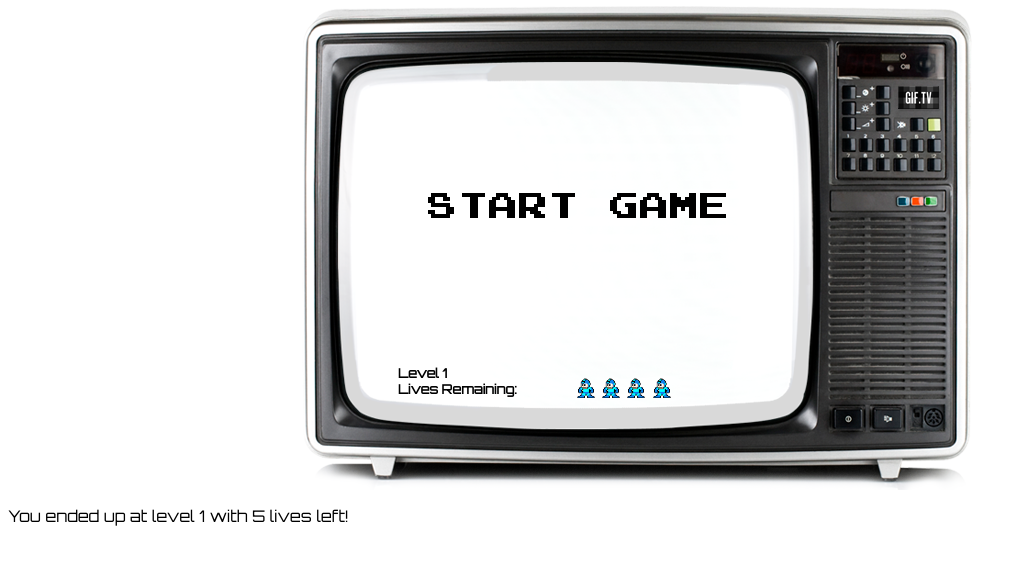
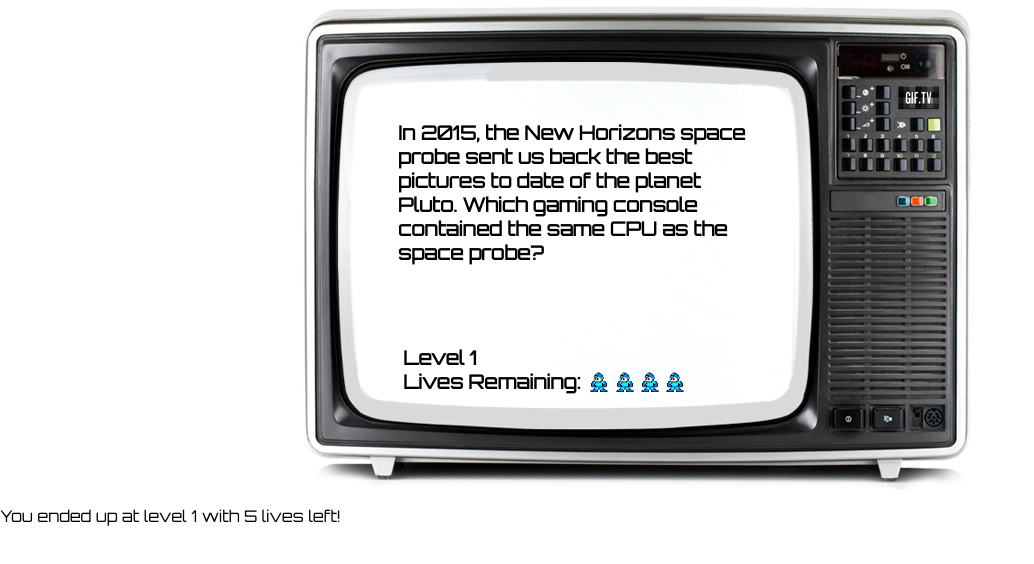
Before and after one commit to nikthequik/quiz-app, a plain HTML site: page index.html in a window 1280 px wide. Both pictures are taken after a click on the picture 575 px from the left and 304 px from the top of the page. Shown: the part 102-666 px from the top of the page, without its empty margins (0-1034 px from the left). Drawn offline with nearby package versions, Linux system fonts and the light colour scheme.

Commit message:
-start on nextQuestion function -create transition from start to first question

```diff
--- a/css/style.css
+++ b/css/style.css
@@ -42,13 +42,15 @@
 
 #hud {
 	position: absolute;
-	top: 34em;
+    left: 21em;
+    top: 21em;
+    font-size: 1.2rem;
 }
 
 .lifebox {
 	position: absolute;
-	top: 25em;
-	left: 30em;
+    top: 24.7em;
+    left: 30.7em;
 }
 
 .life {
--- a/index.html
+++ b/index.html
@@ -4,15 +4,14 @@
 	<meta charset="UTF-8">
 	<title>Game Console Quiz</title>
 	<link href='https://fonts.googleapis.com/css?family=Orbitron' rel='stylesheet' type='text/css'>
-	<!-- <link rel="stylesheet" href="css/normalize.css"> -->
+	<link rel="stylesheet" href="css/normalize.css">
 	<link rel="stylesheet" href="css/style.css">
 </head>
 <body>
 	<h1 id="title">Video Game Console Quiz</h1>
-	<div id="start"></div>
 	<div id="tv-box">
 		<img id="start" src="img/start.png" alt="Start">
-		<p></p>
+		<p id="qbox"></p>
 		<div class="choicebox">
 		<!-- 	<ul class="answers">
 			<li class="choice"><input type="radio" name="choice">XBox</li>
--- a/js/app.js
+++ b/js/app.js
@@ -1,5 +1,7 @@
 $(function() {
-	var lifeCounter = 4;
+	var lifeCounter = 4,
+		currentQuestion = 0,
+		currentLevel = 1;
 
 	var questions = [{
 		question: "In 2015, the New Horizons space probe sent us back the best pictures to date of the planet Pluto.  Which gaming console contained the same CPU as the space probe?",
@@ -34,6 +36,12 @@
 		}
 	];
 
+	$('#start').on('click', function() {
+		console.log($(this));
+		$(this).hide('slow');
+		$('#qbox').text(questions[currentQuestion].question);
+	});
+
 
 
 
```
